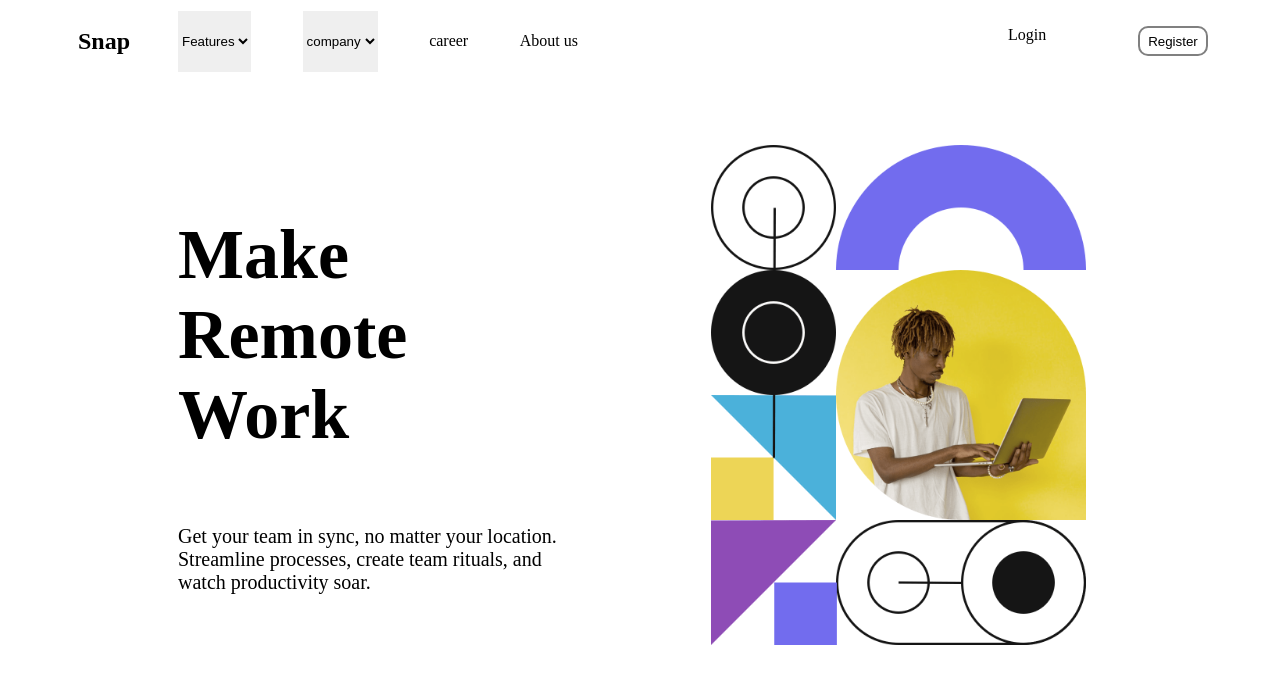
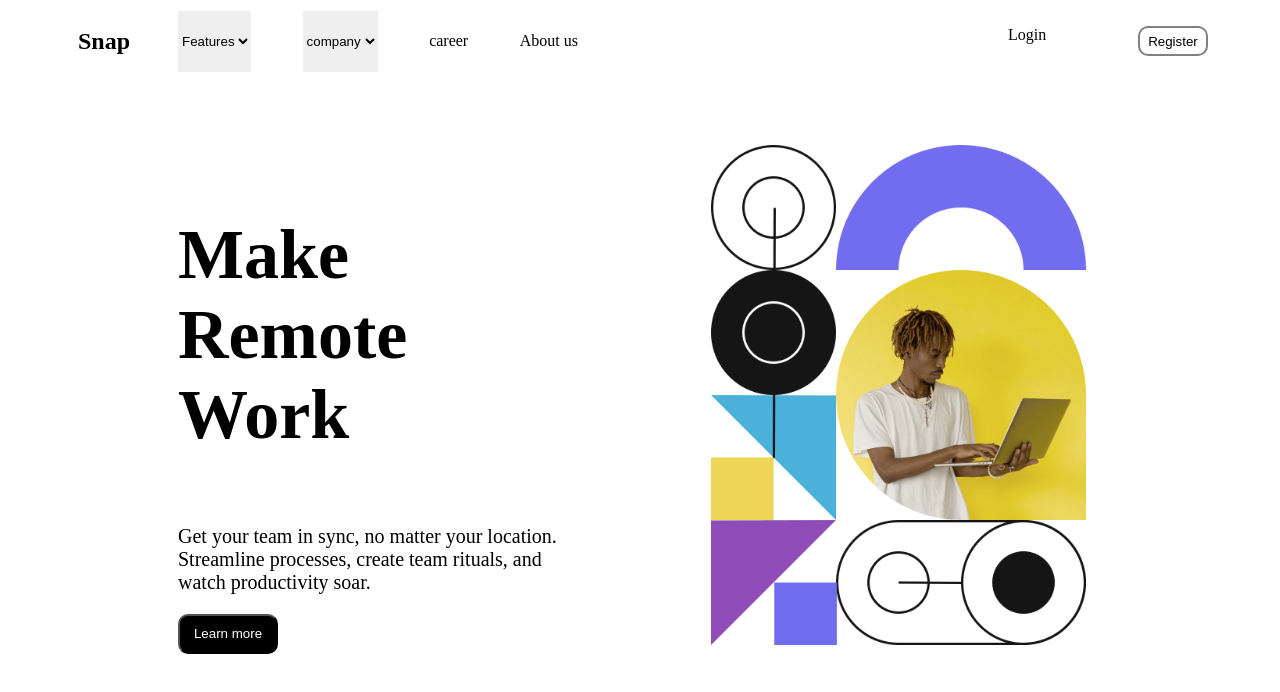
Before and after one commit to muriithigachoki/html-and-css, a plain HTML site: page Remote-work/index.html in a window 1280 px wide. Drawn offline with Linux system fonts and the light colour scheme.

Commit message:
add learn more button to remote work page

```diff
--- a/Remote-work/index.html
+++ b/Remote-work/index.html
@@ -40,6 +40,8 @@
             Get your team in sync, no matter your location. Streamline
             processes, create team rituals, and watch productivity soar.
           </p>
+
+          <button class="learn-more">Learn more</button>
         </div>
         <div class="rewote-image">
           <img src="./assets/image-hero-desktop.png" alt="" />
--- a/Remote-work/style.css
+++ b/Remote-work/style.css
@@ -83,3 +83,11 @@ h3 {
 p {
     font-size: 20px;
 }
+
+.learn-more {
+    background-color: black;
+    width: 100px;
+    border-radius: 10px;
+    color: white;
+    height: 40px;
+}
```
